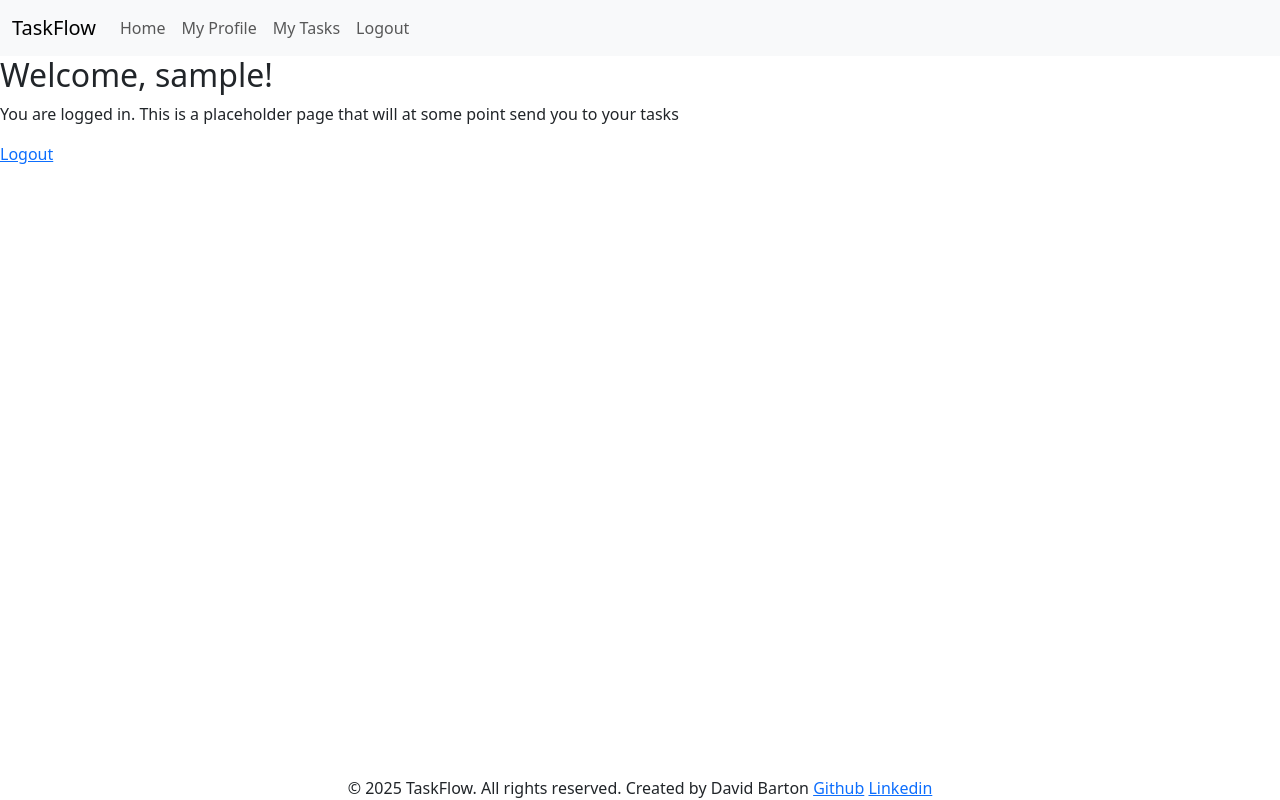
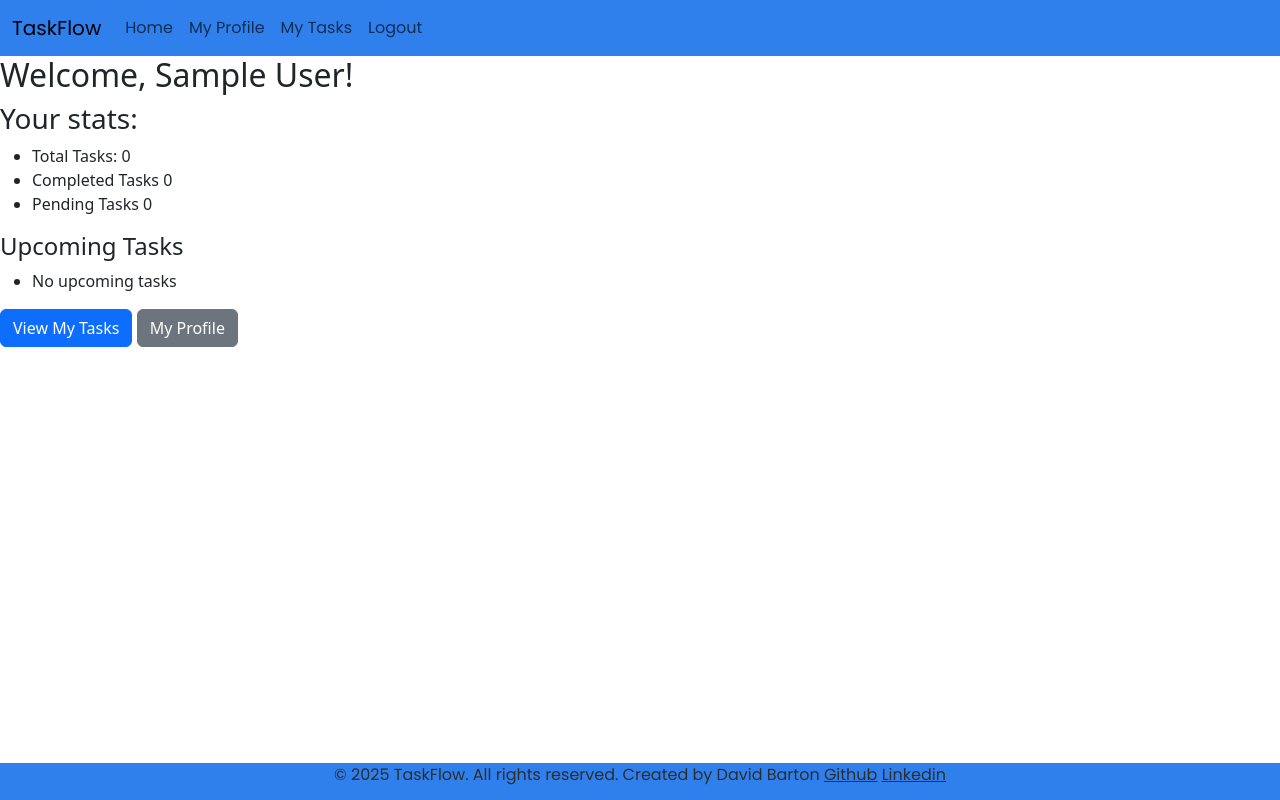
Before and after one commit to GenericName192/TaskFlow, a Django app: page / in a window 1280 px wide. Run offline with Django 4.2, Linux system fonts and the light colour scheme; the visitor is signed in with stand-in values (Sample User, id 1); data that the repository does not hold is empty.

Commit message:
finished working on base.html styling both the navbar and the footer aswell as adding links to my github and linkedin. started work on the index.html adding addiontal infomation to the landing page inculding stats like total number of tasks etc.

```diff
--- a/authuser/templates/authuser/index.html
+++ b/authuser/templates/authuser/index.html
@@ -1,18 +1,36 @@
 {% extends "base.html" %} {% block content %} {% if not user.is_authenticated %}
 <div class="login-register-container">
-  <h2>Welcome to TaskFlow!</h2>
+  <h1>Welcome to TaskFlow!</h1>
   <p>
-    Please <a href="{% url 'login_view' %}">login</a> or
+    A website designed for you and your subordinates to track and delegate
+    tasks. Please <a href="{% url 'login_view' %}">login</a> or
     <a href="{% url 'register' %}">register</a> to continue.
   </p>
 </div>
 {% endif %} {% if user.is_authenticated %}
 <div class="welcome-container">
-  <h2>Welcome, {{ user.username }}!</h2>
-  <p>
-    You are logged in. This is a placeholder page that will at some point send
-    you to your tasks
-  </p>
-  <a href="{% url 'logout_view' %}">Logout</a>
+  <h2>Welcome, {{ user.first_name }} {{ user.last_name }}!</h2>
+  <div>
+    <h3>Your stats:</h3>
+    <ul>
+      <li>Total Tasks: {{ total_tasks_count }}</li>
+      <li>Completed Tasks {{ total_completed_tasks }}</li>
+      <li>Pending Tasks {{ total_ongoing_tasks }}</li>
+    </ul>
+  </div>
+  <div class="upcoming-tasks">
+  <h4>Upcoming Tasks</h4>
+  <ul>
+    {% for task in up_coming_tasks %}
+      <li><a href="{% url 'task_details' task.id %}"> {{ task.title }}</a> – due {{ task.due_date }}</li>
+    {% empty %}
+      <li>No upcoming tasks</li>
+    {% endfor %}
+  </ul>
+</div>
+  <div class="quick-actions">
+    <a href="{% url 'task_list' user.id %}" class="btn btn-primary">View My Tasks</a>
+    <a href="{% url 'profile' user.id %}" class="btn btn-secondary">My Profile</a>
+  </div>
   {% endif %} {% endblock %}
 </div>
--- a/authuser/views.py
+++ b/authuser/views.py
@@ -10,7 +10,17 @@ from django.contrib.auth.forms import AuthenticationForm, PasswordChangeForm
 # Create your views here.
 def index(request):
     """Render the index page."""
-    return render(request, 'authuser/index.html')
+    total_tasks_count = request.user.tasks.count()
+    total_completed_tasks = request.user.tasks.filter(completed=True).count()
+    total_ongoing_tasks = total_tasks_count - total_completed_tasks
+    up_coming_tasks = request.user.tasks.all().order_by("due_date")
+    return render(request, 'authuser/index.html',
+                  {
+                      "total_tasks_count": total_tasks_count,
+                      "total_completed_tasks": total_completed_tasks,
+                      "total_ongoing_tasks": total_ongoing_tasks,
+                      "up_coming_tasks": up_coming_tasks
+                  })
 
 
 @login_required(login_url='login_view')
--- a/static/css/style.css
+++ b/static/css/style.css
@@ -10,3 +10,20 @@
   --primary-color:#2F80ED;
   --accent-color: #56CC9D;
 }
+
+/* NavBar styling / footer styling */
+
+.navbar, footer{
+    background-color: var(--primary-color);
+    color: var(--primary-text-color);
+    font-family: var(--secondary-font);
+}
+
+footer{
+    padding-bottom: 1%;
+    text-align: center;
+}
+
+footer > a{
+    color: var(--primary-text-color);
+}
--- a/templates/base.html
+++ b/templates/base.html
@@ -18,7 +18,7 @@
     <link rel="stylesheet" href=" {% static 'css/style.css' %}" />
   </head>
   <body class="d-flex flex-column min-vh-100">
-    <nav class="navbar navbar-expand-lg bg-body-tertiary">
+    <nav class="navbar navbar-expand-lg">
       <div class="container-fluid">
         <a class="navbar-brand" href="{% url 'index' %}">TaskFlow</a>
         <button
@@ -78,9 +78,12 @@
       <!-- Main content goes here -->
       {% block content %}{% endblock %}
     </main>
-    <footer class="footer mx-auto">
+    <footer class="footer mx-auto col-12">
       &copy; 2025 TaskFlow. All rights reserved. Created by David Barton
-      <a href="https://github.com/GenericName192">Github</a> <a href="https://www.linkedin.com/in/davidbarton192/">Linkedin</a>
+      <a href="https://github.com/GenericName192" target="_blank">Github</a>
+      <a href="https://www.linkedin.com/in/davidbarton192/" target="_blank"
+        >Linkedin</a
+      >
     </footer>
   </body>
 </html>
```
